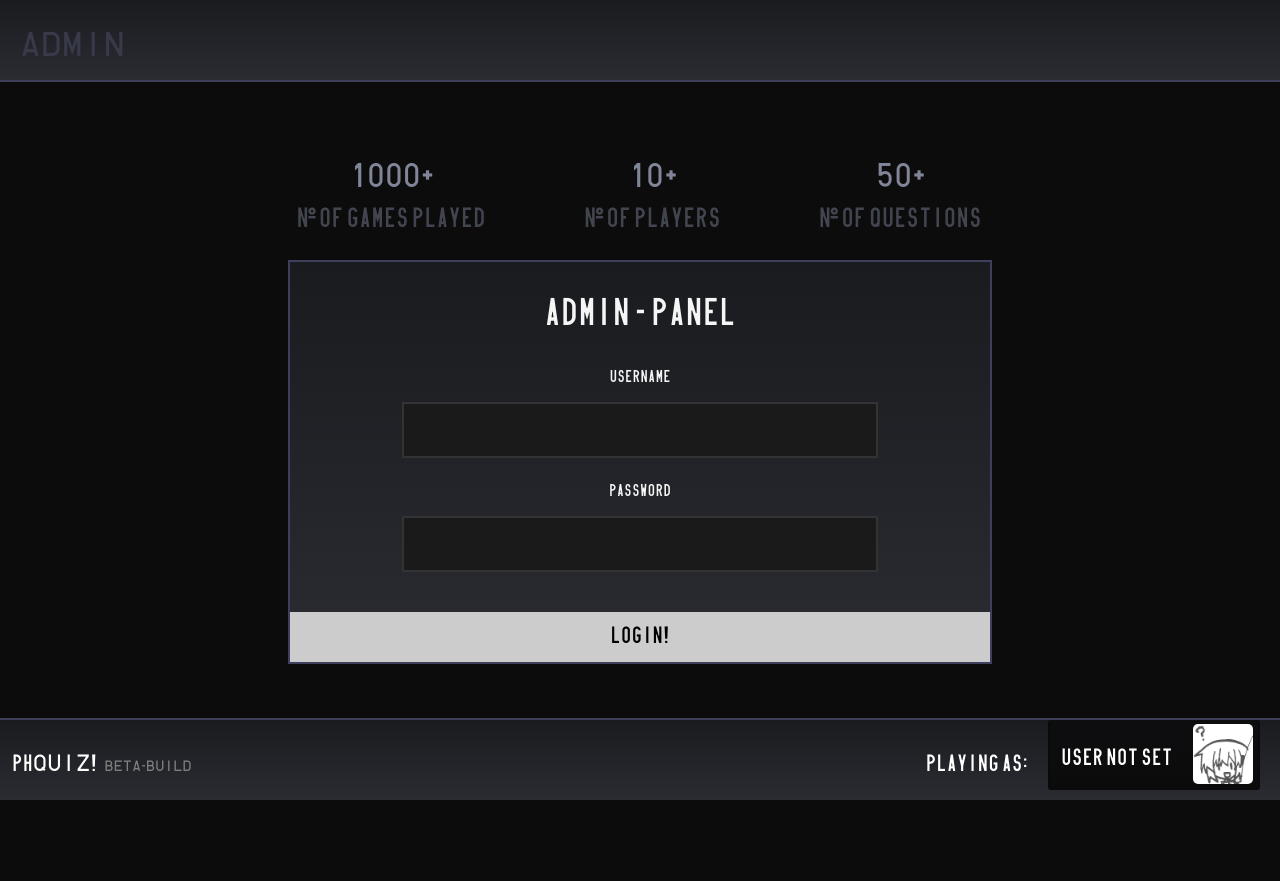
After one commit to Buhmann-Bergemann/phQUIZ, a PHP site: page /admin.php in a window 1280 px wide. The commit adds this page. Run offline with PHP 8.4, Linux system fonts and the light colour scheme.

Commit message:
adminpanel added

```diff
--- /dev/null
+++ b/admin.php
@@ -0,0 +1,66 @@
+<!doctype html>
+<html lang="en">
+<head>
+    <meta charset="UTF-8">
+    <meta name="viewport"
+          content="width=device-width, user-scalable=no, initial-scale=1.0, maximum-scale=1.0, minimum-scale=1.0">
+    <meta http-equiv="X-UA-Compatible" content="ie=edge">
+    <link rel="stylesheet" href="style.css" />
+    <title>phQUIZ! - Admin Panel</title>
+</head>
+<body>
+<div class="header">
+    <p>ADMIN</p>
+</div>
+<?php
+
+function CheckLogin()
+{
+    if (isset($_POST['username']) && isset($_POST['password']))
+    {
+        $admindatei = fopen("../../phQUIZ/admin.csv", "r");
+        $login = false;
+        while (($zeile = fgetcsv($admindatei)) !== FALSE) {
+            if ($zeile[1] == strtolower($_POST['username']) && $zeile[2] == strtolower($_POST['password'])){
+                $login = true;
+            }
+        }
+        return $login;
+    }
+    else
+    {
+        return false;
+    }
+}
+
+if(CheckLogin())
+{
+    $userIsSet = true;
+    $username = strtolower($_POST['username']);
+    echo include 'adminpanel.php';
+}
+else
+{
+    $userIsSet = false;
+    $username = "user not set";
+    echo include 'adminlogin.php';
+}
+
+
+?>
+    <div class="footer">
+        <p>phQUIZ! <span>BETA-BUILD</span></p>
+        <p class="playing-as">playing as:
+        <div class="userprofile">
+            <p class="username" style="padding: 2px; margin-left: 5px"><?= $username ?></p>
+            <img src="media/img/avatar.png">
+            <div class="user-logout clickable">
+                <form>
+                    <input type="submit" value="log-out" class="user-logout-submit clickable back">
+                </form>
+            </div>
+        </div>
+        </p>
+    </div>
+</body>
+</html>
--- /dev/null
+++ b/adminlogin.php
@@ -0,0 +1,36 @@
+<?php
+echo '
+        <div class="user-select" style="">
+        <div class="user-select-heading">
+            <div>
+                <p class="statistic-top">1000+</p>
+                <p class="statistic-sub"># of games played</p>
+            </div>
+            <div>
+                <p class="statistic-top">10+</p>
+                <p class="statistic-sub"># of players</p>
+            </div>
+            <div>
+                <p class="statistic-top">50+</p>
+                <p class="statistic-sub"># of questions</p>
+            </div>
+        </div>
+        <div class="user-entry login-entry">
+            <p class="user-entry-heading">admin - panel</p>
+            <form id="user_entry_form" method="post">
+                <div class="user-input-fields">
+                    <p>username</p>
+                    <input type="text" id="user_input" name="username">
+                </div>
+                <br />
+                <br />
+                <br />
+                <div class="user-input-fields">
+                    <p>password</p>
+                    <input type="password" id="user_input" name="password">
+                </div>
+                <input type="submit" value="login!" id="user_entry_join" class="clickable">
+            </form>
+        </div>
+    </div>
+    ';
--- a/style.css
+++ b/style.css
@@ -62,7 +62,7 @@ body {
     color: whitesmoke;
 }
 
-.user-entry input[type=text]{
+.user-entry input[type=text], .user-entry input[type=password]{
     width: 450px;
     height: 35px;
     font-size: 28px;
@@ -74,7 +74,12 @@ body {
     border: 2px solid #333;
 }
 
-.user-entry input[type=text]:focus {
+.user-entry input[type=password]{
+    font-family: Bahnschrift;
+}
+
+
+.user-entry input[type=text]:focus, .user-entry input[type=password]:focus{
     outline: none;
 }
 
@@ -293,12 +298,24 @@ body {
     width: 100%;
     height: auto;
     background-color: #424242;
-    padding: 6px;
+    padding-top: 3px;
+    padding-bottom: 3px;
 }
 
 .question-item {
-    padding: 4px;
-    border: solid 1px #fff;
+    height: 20px;
+    padding-top: 10px;
+    border-bottom: solid 1px #525252;
+    transition: .3s;
+}
+
+.question-item:last-child {
+    border-bottom: none;
+}
+
+.question-item:hover {
+    background-color: #727272;
+    transition: .3s;
 }
 
 
@@ -308,12 +325,16 @@ body {
     left: 25px;
     top: 130px;
     width: 400px;
-    height: 600px;
+    height: auto;
     background: linear-gradient(to bottom,#1a1b1f 0,#2a2c32 100%);
     border: 2px solid #333;
     color: whitesmoke;
-    padding: 20px;
+    padding-top: 20px;
     animation: SidemenuAppear 1s ease-in-out;
+}
+
+.play-menu h1 {
+    margin-left: 15px;
 }
 
 .config-menu {
@@ -410,6 +431,9 @@ body {
     display: block;
 }
 
+.login-entry {
+    height: 400px;
+}
 
 #tsparticles {
     transition: 1s;
```
Also changed, not shown: adminpanel.php (added, +13 -0 lines), index.php (+8 -7 lines).
